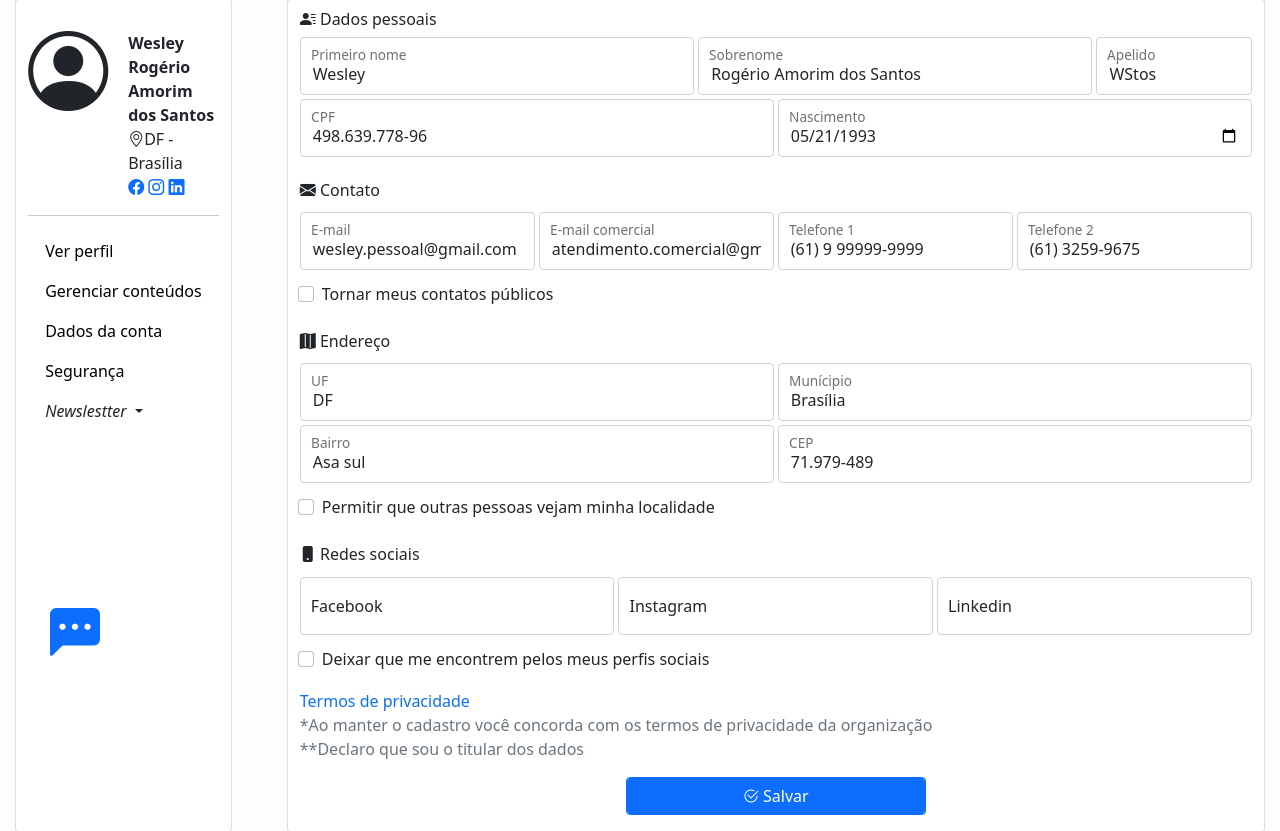
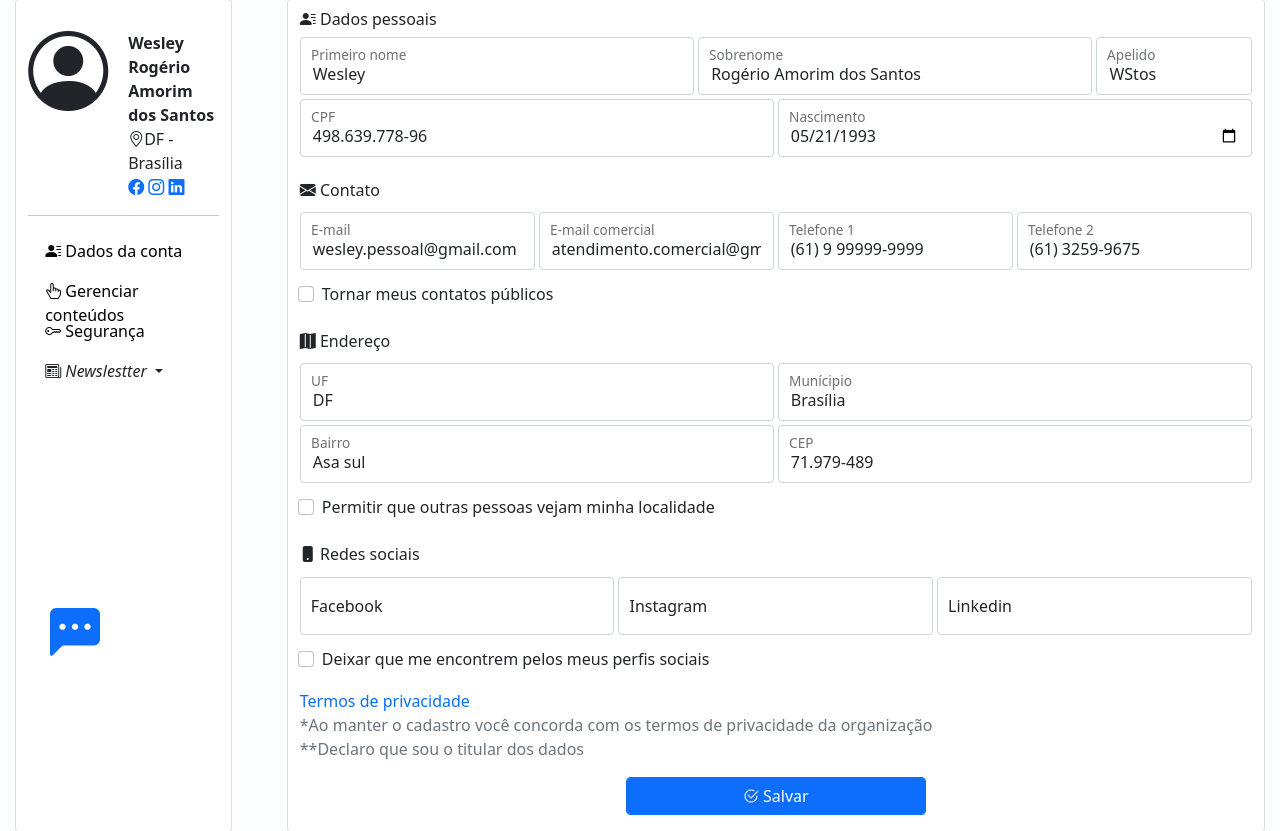
Before and after one commit to wesleystoss/valeapena, a Django app: page /usuario/ in a window 1280 px wide. Shown: the part 109-940 px from the top of the page. Run offline with Django 3.2, Linux system fonts and the light colour scheme; some libraries are stand-ins or nearby versions.

Commit message:
FIX: Nova version

```diff
--- a/paginas/templates/paginas/busca.html
+++ b/paginas/templates/paginas/busca.html
@@ -38,8 +38,7 @@
                         </div>
                           <div class="col-md mb-1">
                             <div class="form-floating">
-                              <select class="form-select" name="regiao" id="regiao" placeholder=" ">
-                                <option selected>Selecione...</option>
+                              <select class="form-select" name="regiao" id="regiao" placeholder="Selecione...">
                                 <option value="1">One</option>
                                 <option value="2">Two</option>
                                 <option value="3">Three</option>
@@ -156,8 +155,7 @@
                         </div>
                           <div class="col-md mb-3">
                             <div class="form-floating">
-                              <select class="form-select" name="regiao" id="regiao" placeholder=" ">
-                                <option selected>Selecione...</option>
+                              <select class="form-select" name="regiao" id="regiao" placeholder="Selecione...">
                                 <option value="1">One</option>
                                 <option value="2">Two</option>
                                 <option value="3">Three</option>
--- a/paginas/templates/paginas/forum/index.html
+++ b/paginas/templates/paginas/forum/index.html
@@ -9,7 +9,7 @@
     }
 </style>
 <main class="row">
-    <div class="container filtros_forum container col-2">
+    <div class="container filtros_forum container col-2" style="min-width: 305px;">
         <a href="{% url 'forum_publicar' %}">
             <button class="btn btn-warning form-control mb-3">Quero publicar</button>
         </a>
--- a/templates/parciais/_menu_usuario.html
+++ b/templates/parciais/_menu_usuario.html
@@ -24,11 +24,10 @@
     </div>
     <hr>
     <ul class="menu_usuario">
-        <li><a href="#Ver_perfil">Ver perfil</li></a>
-        <li><a href="{% url 'criar_conteudo' %}">Gerenciar conteúdos</li></a>
-        <li><a href="{% url 'meus_dados' %}">Dados da conta</li></a>
-        <li><a href="{% url 'seguranca' %}">Segurança</li></a>
-        <li class="dropdown-toggle" role="button" onclick="m_usu_news()"><i>Newslestter</i> </li>
+        <li><a href="{% url 'meus_dados' %}"><i class="bi bi-person-lines-fill"></i> Dados da conta</li></a>
+        <li><a href="{% url 'criar_conteudo' %}"><i class="bi bi-hand-index-thumb"></i> Gerenciar conteúdos</li></a>
+        <li><a href="{% url 'seguranca' %}"><i class="bi bi-key"></i> Segurança</li></a>
+        <li class="dropdown-toggle" role="button" onclick="m_usu_news()"><i><i class="bi bi-newspaper"></i> Newslestter</i> </li>
         <input type="hidden" id="ver_newslestter">
         <ul id="lista_news" style="display: none;">
             <li><a href="{% url 'news_artigos' %}">Artigos</a></li>
--- a/templates/parciais/_nav.html
+++ b/templates/parciais/_nav.html
@@ -54,7 +54,6 @@
                 @Usuário
               </a>
             <ul class="dropdown-menu" aria-labelledby="navbarDropdownMenuLink">
-              <li><a class="dropdown-item" href="#">Ver perfil</a></li>
               <li><a class="dropdown-item" href="#">Meus comentários</a></li>
               <li><a class="dropdown-item" href="{% url 'acessos_recentes' %}">Acessos recentes</a></li>
               <li><a class="dropdown-item" href="{% url 'meus_dados' %}">Dados da conta</a>
```
Also changed, not shown: paginas/templates/paginas/forum/post.html (+3 -5 lines).
